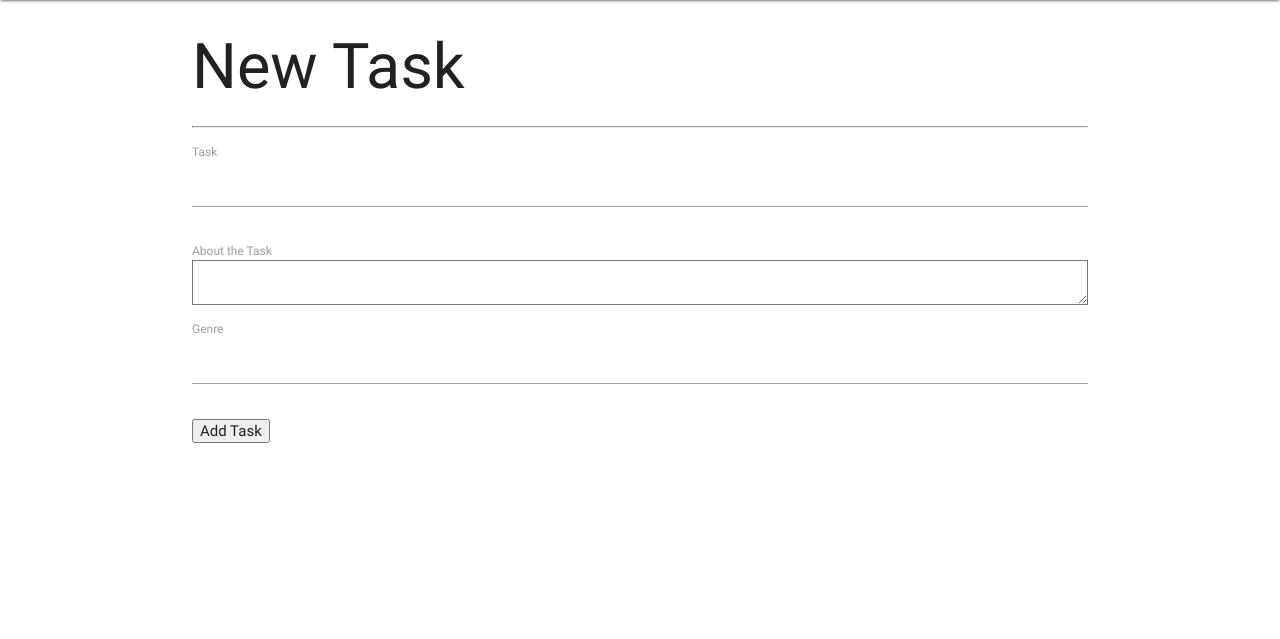
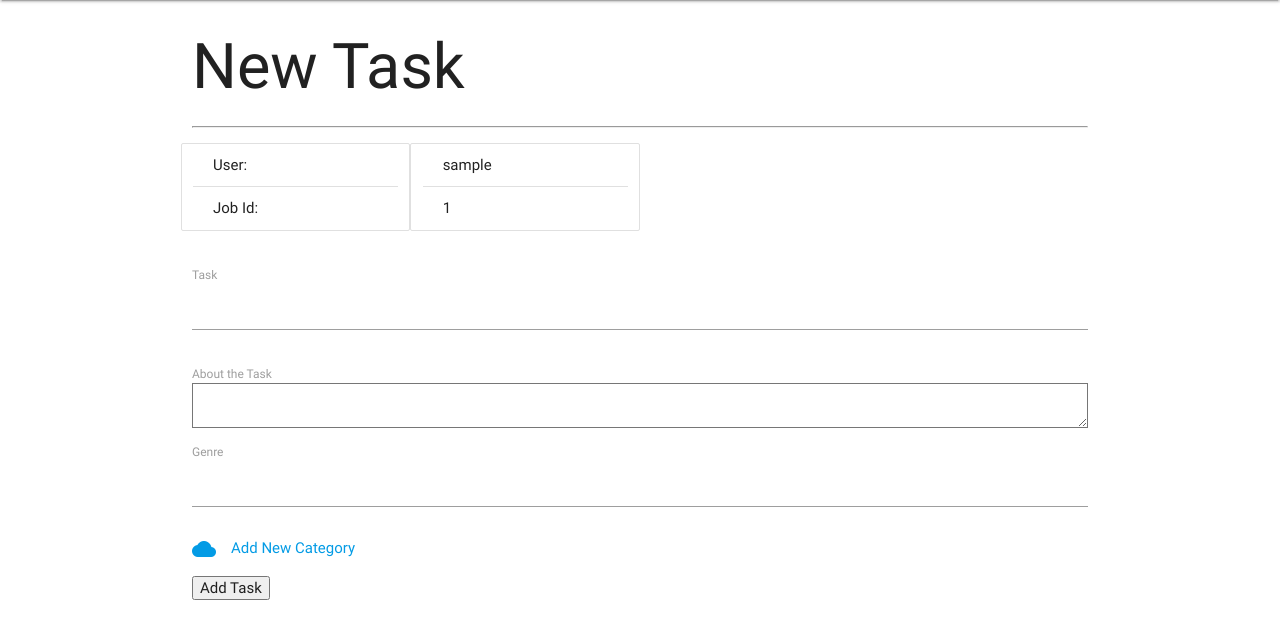
Before and after one commit to bglynch/project-tracker-flask, a Flask app: a page that uses app/templates/forms/add_task.html in a window 1280 px wide. Shown: the part 64-703 px from the top of the page. Run offline with Flask 2, Linux system fonts and the light colour scheme; the visitor is signed in with stand-in values (Sample User, id 1); data comes from the database, SQL or seed files in the repository; both versions use the stored data as it was after the commit; some libraries are stand-ins or nearby versions.

Commit message:
created task-category model, added ability to add task categories

```diff
--- a/app/forms.py
+++ b/app/forms.py
@@ -34,6 +34,11 @@ class ProjectForm(FlaskForm):
     client = StringField('Client', validators=[DataRequired(), Length(min=1, max=139)])
     submit = SubmitField('Create Project')
 
+
+class TaskCatForm(FlaskForm):
+    category = StringField('New Category', validators=[DataRequired(), Length(min=1, max=139)])
+    submit = SubmitField('Add Category')
+
 class TaskForm(FlaskForm):
     title = StringField('Task', validators=[DataRequired(), Length(min=1, max=139)])
     description = TextAreaField('About the Task', validators=[Length(min=1, max=139)])
--- a/app/models.py
+++ b/app/models.py
@@ -9,6 +9,7 @@ class User(UserMixin, db.Model):
     email           = db.Column(db.String(120), index=True, unique=True)
     password_hash   = db.Column(db.String(128))
     projects        = db.relationship('Project', backref='user', lazy=True)
+    task_categories = db.relationship('Categories', backref='user', lazy=True)
 
     def __repr__(self):
         return '<User {}>'.format(self.username)
@@ -28,15 +29,26 @@ class Project(db.Model):
     id          = db.Column(db.Integer, primary_key=True)
     number      = db.Column(db.String(140))
     name        = db.Column(db.String(140))
-    timestamp   = db.Column(db.DateTime, index=True)
     value       = db.Column(db.Integer, nullable=False)
     completed   = db.Column(db.Boolean, default=False, nullable=False)
     client      = db.Column(db.String(140))
+    timestamp = db.Column(db.DateTime, index=True, default=datetime.utcnow)
     user_id     = db.Column(db.Integer, db.ForeignKey('user.id'),nullable=False)
-    tasks       = db.relationship('Task', backref='task', lazy=True)
+    tasks       = db.relationship('Task', backref='project', lazy=True)
 
     def __repr__(self):
         return '<Project {}>'.format(self.name)
+
+class Categories(db.Model):
+    id           = db.Column(db.Integer, primary_key=True)
+    category     = db.Column(db.String(50))
+    user_id      = db.Column(db.Integer, db.ForeignKey('user.id'),nullable=False)
+    task_category = db.relationship('Task', backref='task', lazy=True)
+
+
+    def __repr__(self):
+        return '<Categories {}>'.format(self.name)
+
 
 class Task(db.Model):
     id           = db.Column(db.Integer, primary_key=True)
@@ -45,6 +57,7 @@ class Task(db.Model):
     genre        = db.Column(db.String(50))
     completed    = db.Column(db.Boolean, default=False, nullable=False)
     project_id   = db.Column(db.Integer, db.ForeignKey('project.id'),nullable=False)
+    category_id  = db.Column(db.Integer, db.ForeignKey('categories.id'))
 
     def __repr__(self):
         return '<Task {}>'.format(self.name)
--- a/app/routes.py
+++ b/app/routes.py
@@ -1,8 +1,8 @@
 from app import app, db
 from flask import render_template, flash, redirect, url_for, request
-from .forms import LoginForm, RegistrationForm, ProjectForm, TaskForm
+from .forms import LoginForm, RegistrationForm, ProjectForm, TaskForm, TaskCatForm
 from flask_login import current_user, login_user, logout_user, login_required
-from .models import User, Project, Task
+from .models import User, Project, Task, Categories
 from werkzeug.urls import url_parse
 
 # ------------------------------------------------------- HOME
@@ -67,7 +67,6 @@ def user(username):
 @app.route('/<username>/add_project', methods=['GET', 'POST'])
 @login_required
 def add_project(username):
-    # user = User.query.filter_by(username=username).first_or_404()
     form = ProjectForm()
     if form.validate_on_submit():
         project = Project(
@@ -84,7 +83,7 @@ def add_project(username):
     return render_template('forms/add_project.html', form=form)
 
 
-# ------------------------------------------------------- SINGLE PROJECTS
+# ------------------------------------------------------- PROJECT PAGE
 @app.route('/<username>/<projectno>')
 @login_required
 def view_project(username, projectno):
@@ -93,7 +92,7 @@ def view_project(username, projectno):
     return render_template('project_page.html', tasks=tasks, job=job)
 
 
-
+# ------------------------------------------------------- ADD PROJECT TASK
 @app.route('/<username>/<projectno>/add_task', methods=['GET', 'POST'])
 @login_required
 def add_task(username, projectno):
@@ -109,4 +108,22 @@ def add_task(username, projectno):
         db.session.commit()
         flash('Congratulations, you created a Task')
         return redirect(url_for('view_project',  username=username, projectno=projectno))
-    return render_template('forms/add_task.html', form=form)
+    return render_template('forms/add_task.html', form=form, projectno=projectno)
+
+
+# ------------------------------------------------------- NEW TASK CATEGORY
+@app.route('/<username>/<projectno>/add_task_category', methods=['GET', 'POST'])
+@login_required
+def add_task_category(username, projectno):
+    form = TaskCatForm()
+    taskform = TaskForm()
+    if form.validate_on_submit():
+        category = Categories(
+            category=form.category.data,
+            user=current_user
+            )
+        db.session.add(category)
+        db.session.commit()
+        flash('New Task Category Added')
+        return redirect(url_for('add_task',form=taskform,  username=username, projectno=projectno))
+    return render_template('forms/add_task_category.html', form=form,  username=username, projectno=projectno)
--- a/app/templates/forms/add_task.html
+++ b/app/templates/forms/add_task.html
@@ -3,6 +3,18 @@
 {% block content %}
     <h1>New Task</h1>
     <hr>
+<div class="row">
+    <ul class="collection col s3">
+        <li class="collection-item">User:</li>
+        <li class="collection-item">Job Id:</li>
+
+    </ul>
+    <ul class="collection col s3">
+        <li class="collection-item">{{current_user.username}}</li>
+        <li class="collection-item">{{projectno}}</li>
+    </ul>
+
+</div>
     <form action="" method="post">
         {{ form.hidden_tag() }}
         <p>
@@ -26,6 +38,9 @@
             <span style="color: red;">[{{ error }}]</span>
             {% endfor %}
         </p>
+        <a class="waves-effect waves-light btn-small" href="{{ url_for('add_task_category', username=current_user.username, projectno=projectno) }}">
+            <i class="material-icons left">cloud</i>Add New Category
+        </a>
         <p>{{ form.submit() }}</p>
     </form>
 
--- a/app/templates/project_page.html
+++ b/app/templates/project_page.html
@@ -15,7 +15,7 @@
 
 </div>
 <div class="row">
-    <a class="waves-effect waves-light btn-large grey darken-2" href="{{ url_for('add_task', username=current_user.username, projectno=job.id) }}">
+    <a class="waves-effect waves-light btn-large grey darken-2" href="{{ url_for('add_task_category', username=current_user.username, projectno=job.id) }}">
         <i class="material-icons right">add_circle_outline</i>add task
         </a>
 </div>
@@ -45,7 +45,7 @@
 
 <ul>
     {% for task in tasks %}
-    <li>{{ task.genre }} {{ task.title }}</li>
+    <li>{{ task.id }} {{ task.genre }} {{ task.title }}</li>
     <p>
         {% endfor %}
 </ul>
```
Also changed, not shown: app/templates/forms/add_task_category.html (added, +19 -0 lines), app.db.
